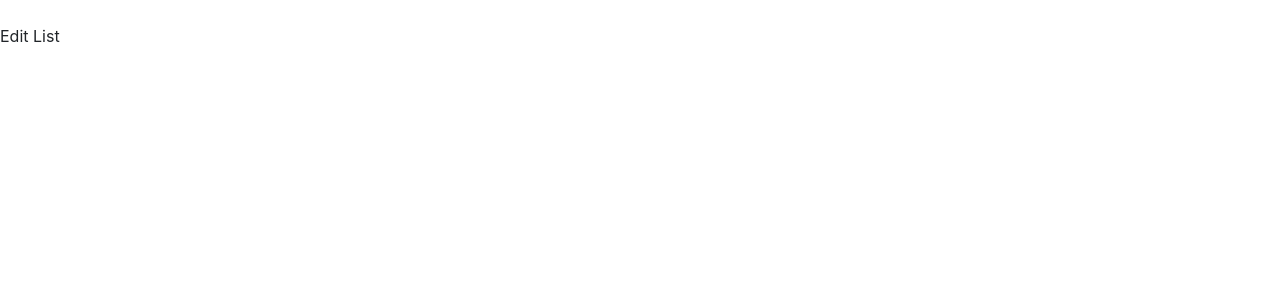
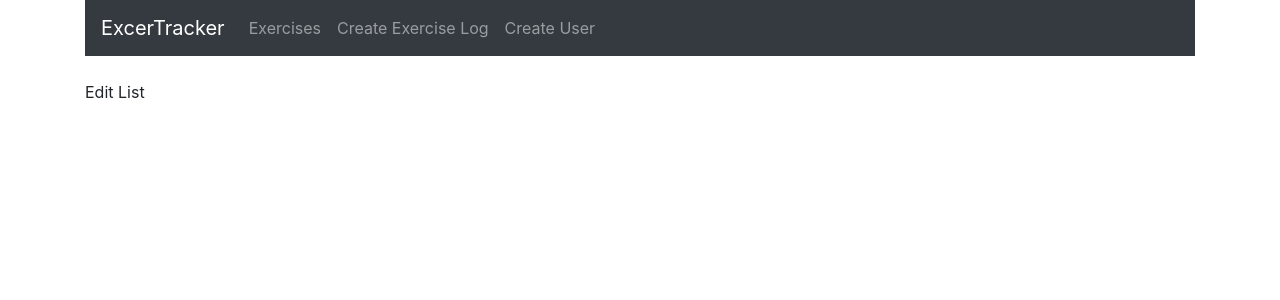
Before and after one commit to HeeZJee/exercise-tracker-mern, a React (Create React App) app: page / in a window 1280 px wide. Shown: the top 300 px of the page. Built offline with nearby package versions, Linux system fonts and the light colour scheme.

Commit message:
created routes

```diff
--- a/src/App.tsx
+++ b/src/App.tsx
@@ -6,17 +6,20 @@ import {
   EditExercise,
   CreateExercise,
   CreateUser,
+  Navbar,
 } from "./components/index";
 
 function App() {
   return (
     <Router>
-      {/* <Navbar /> */}
-      <br />
-      <Route exact path="/" component={ExercisesList} />
-      <Route path="/edit/:id" component={EditExercise} />
-      <Route path="/create" component={CreateExercise} />
-      <Route path="/user" component={CreateUser} />
+      <div className="container">
+        <Navbar />
+        <br />
+        <Route exact path="/" component={ExercisesList} />
+        <Route path="/edit/:id" component={EditExercise} />
+        <Route path="/create" component={CreateExercise} />
+        <Route path="/user" component={CreateUser} />
+      </div>
     </Router>
   );
 }
--- /dev/null
+++ b/src/components/Navbar.tsx
@@ -0,0 +1,33 @@
+import React, { ReactElement } from "react";
+import { Link } from "react-router-dom";
+
+interface Props {}
+
+export default function Navbar({}: Props): ReactElement {
+  return (
+    <nav className="navbar navbar-dark bg-dark navbar-expand-lg">
+      <Link to="/" className="navbar-brand">
+        ExcerTracker
+      </Link>
+      <div className="collpase navbar-collapse">
+        <ul className="navbar-nav mr-auto">
+          <li className="navbar-item">
+            <Link to="/" className="nav-link">
+              Exercises
+            </Link>
+          </li>
+          <li className="navbar-item">
+            <Link to="/create" className="nav-link">
+              Create Exercise Log
+            </Link>
+          </li>
+          <li className="navbar-item">
+            <Link to="/user" className="nav-link">
+              Create User
+            </Link>
+          </li>
+        </ul>
+      </div>
+    </nav>
+  );
+}
--- a/src/components/index.tsx
+++ b/src/components/index.tsx
@@ -2,5 +2,6 @@ import ExercisesList from "./ExercisesList";
 import EditExercise from "./EditExercise";
 import CreateExercise from "./CreateExercise";
 import CreateUser from "./CreateUser";
+import Navbar  from "./Navbar";
 
-export { ExercisesList, EditExercise, CreateExercise, CreateUser };
+export { ExercisesList, EditExercise, CreateExercise, CreateUser,Navbar };
```
